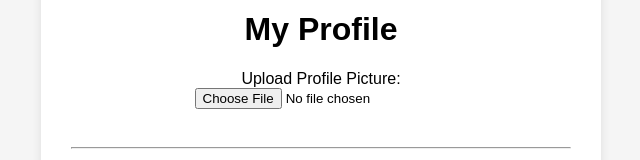
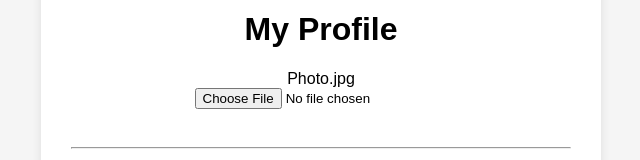
Before and after one commit to yashkhichi73-star/Profilepage3, a plain HTML site: page index.html in a window 1280 px wide. Shown: the part 133-293 px from the top of the page, without its empty margins (319-959 px from the left). Drawn offline with Linux system fonts and the light colour scheme.

Commit message:
Update index.html

```diff
--- a/index.html
+++ b/index.html
@@ -39,7 +39,7 @@
     <h1>My Profile</h1>
 
     <!-- Profile Picture Upload -->
-    <label for="profilePic">Upload Profile Picture:</label><br>
+    <label for="profilePic">Photo.jpg</label><br>
     <input type="file" id="profilePic" accept="image/*"><br><br>
     <img id="preview" src="Internal storage/Pictures/100PINT/Pins/4b3c6c70e92c9fa7ed2beb8d1361b917.jpg" alt="Profile Picture Preview" style="max-width:150px; display:none;">
 
```
